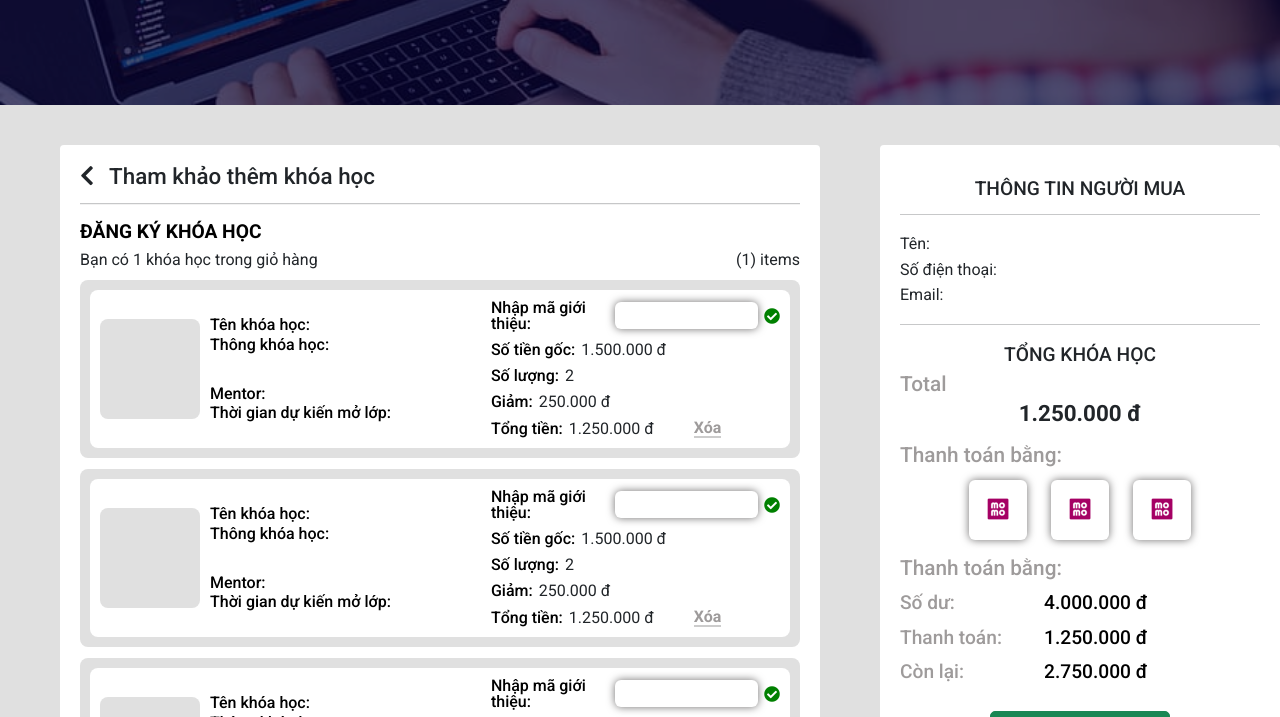
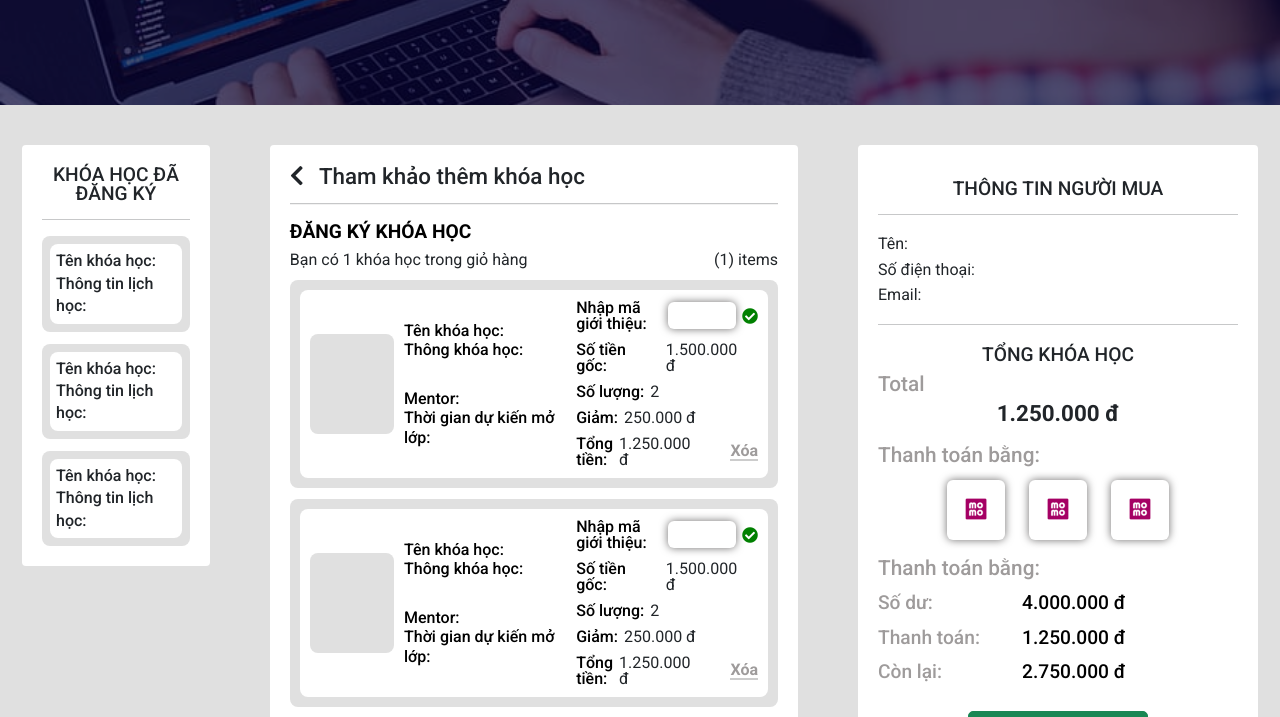
Before and after one commit to nhanduahau/BSmart, a plain HTML site: page payment.html in a window 1280 px wide. Shown: the part 403-1120 px from the top of the page. Drawn offline with nearby package versions, Linux system fonts and the light colour scheme.

Commit message:
updated: payment v0.5

```diff
--- a/assets/css/payment.css
+++ b/assets/css/payment.css
@@ -146,7 +146,7 @@
    */
 
   .checkout {
-    width: 70%;
+    /* width: 68%; */
     padding: 40px var(--px);
     /* background: var(--white); */
     /* border-right: 1px solid var(--gainsboro); */
--- a/assets/scss/private/payment/_index.scss
+++ b/assets/scss/private/payment/_index.scss
@@ -59,6 +59,14 @@ body {
 
 .content-payment {
   display: flex;
+  justify-content: center;
+  margin-left: 22px;
+  margin-right: 22px;
+}
+
+// Checkout
+.checkout {
+  width: 80%;
 }
 
 .checkout-container {
@@ -146,7 +154,7 @@ body {
         display: flex;
         flex-direction: column;
         justify-content: space-between;
-        margin-left: 100px;
+        margin-left: 20px;
         flex: 1;
       }
 
@@ -426,3 +434,40 @@ body {
     text-align: center;
   }
 }
+
+// Course of member
+.course-of-member-container {
+  width: 25%;
+  margin-top: 40px;
+
+  .course-of-member-inner {
+    font-size: 1.2rem;
+    font-weight: 500;
+    border-radius: 4px;
+    padding: 20px;
+    background-color: #fff;
+
+    h2 {
+      text-align: center;
+    }
+  }
+
+  .course-of-member-item {
+    margin-top: 12px;
+    padding: 8px;
+    border-radius: 8px;
+    background-color: #e0e0e0;
+  }
+
+  .course-of-member-item-inner {
+    border-radius: 8px;
+    padding: 6px;
+    background-color: #fff;
+    line-height: 1.4rem;
+
+    p {
+      font-size: 1rem;
+      font-weight: 500;
+    }
+  }
+}
--- a/payment.html
+++ b/payment.html
@@ -399,6 +399,36 @@
 
     <div class="item-flex">
       <div class="content-payment">
+        <!-- Info course of member joined -->
+        <div class="course-of-member-container">
+          <div class="course-of-member-inner">
+            <h2>KHÓA HỌC ĐÃ ĐĂNG KÝ</h2>
+
+            <hr class="separator"/>
+
+            <!-- Render item course of member joined -->
+            <div class="course-of-member-item">
+              <div class="course-of-member-item-inner">
+                <p>Tên khóa học: </p>
+                <p>Thông tin lịch học: </p>
+              </div>
+            </div>
+            <div class="course-of-member-item">
+              <div class="course-of-member-item-inner">
+                <p>Tên khóa học: </p>
+                <p>Thông tin lịch học: </p>
+              </div>
+            </div>
+            <div class="course-of-member-item">
+              <div class="course-of-member-item-inner">
+                <p>Tên khóa học: </p>
+                <p>Thông tin lịch học: </p>
+              </div>
+            </div>
+
+          </div>
+        </div>
+
         <!-- checkout section -->
         <section class="checkout">
           <div class="checkout-container">
```
Also changed, not shown: assets/css/styles.css, 1 other file.
